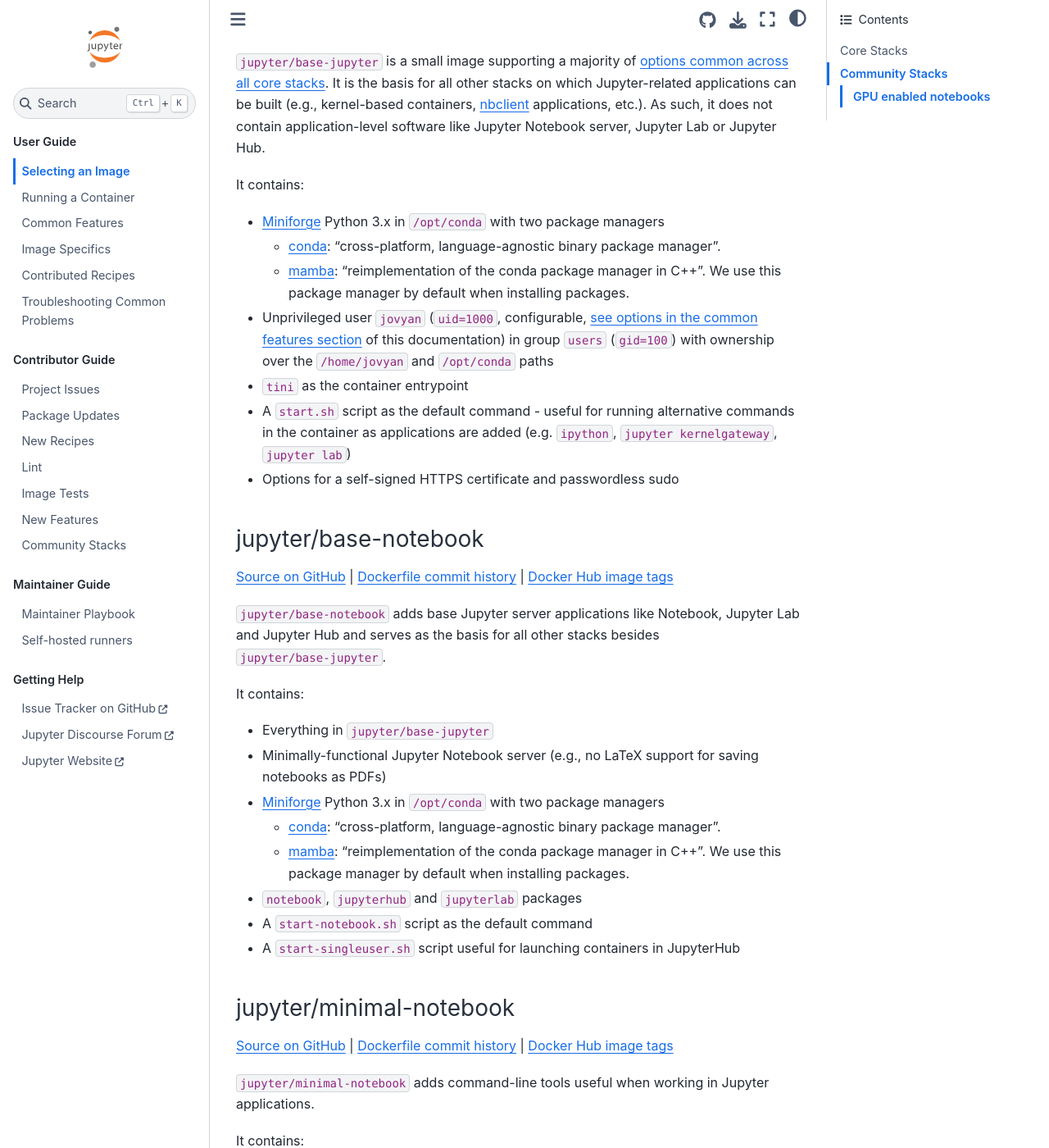
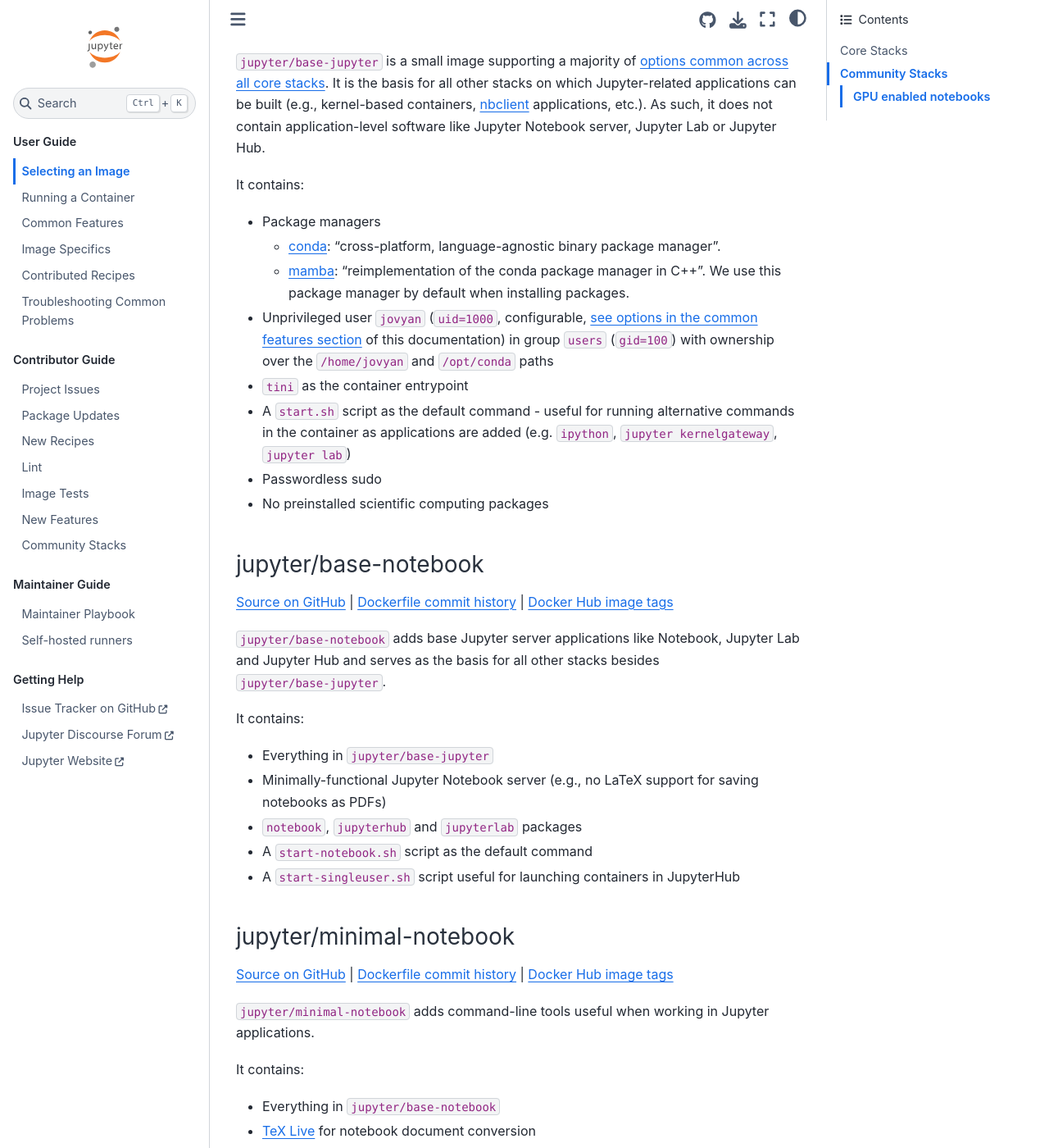
Before and after one commit to jupyter/docker-stacks, a Sphinx documentation site: the page built from docs/using/selecting.md, in a window 1280 px wide and 1400 px high, scrolled down 635 px. Shown: the whole window at 82% size. Built offline with Sphinx 7.4.7 and the Sphinx Book theme 1.1.4, drawn with Linux system fonts in a browser that asks for light colours.

Commit message:
Apply review comments, remove obsolute Miniforge reference

```diff
--- a/docs/using/selecting.md
+++ b/docs/using/selecting.md
@@ -29,14 +29,15 @@
 
 It contains:
 
-- [Miniforge](https://github.com/conda-forge/miniforge) Python 3.x in `/opt/conda` with two package managers
+- Package managers
   - [conda](https://github.com/conda/conda): "cross-platform, language-agnostic binary package manager".
   - [mamba](https://github.com/mamba-org/mamba): "reimplementation of the conda package manager in C++". We use this package manager by default when installing packages.
 - Unprivileged user `jovyan` (`uid=1000`, configurable, [see options in the common features section](./common.md) of this documentation) in group `users` (`gid=100`)
   with ownership over the `/home/jovyan` and `/opt/conda` paths
 - `tini` as the container entrypoint
 - A `start.sh` script as the default command - useful for running alternative commands in the container as applications are added (e.g. `ipython`, `jupyter kernelgateway`, `jupyter lab`)
-- Options for a self-signed HTTPS certificate and passwordless sudo
+- Passwordless sudo
+- No preinstalled scientific computing packages
 
 ### jupyter/base-notebook
 
@@ -51,9 +52,6 @@
 
 - Everything in `jupyter/base-jupyter`
 - Minimally-functional Jupyter Notebook server (e.g., no LaTeX support for saving notebooks as PDFs)
-- [Miniforge](https://github.com/conda-forge/miniforge) Python 3.x in `/opt/conda` with two package managers
-  - [conda](https://github.com/conda/conda): "cross-platform, language-agnostic binary package manager".
-  - [mamba](https://github.com/mamba-org/mamba): "reimplementation of the conda package manager in C++". We use this package manager by default when installing packages.
 - `notebook`, `jupyterhub` and `jupyterlab` packages
 - A `start-notebook.sh` script as the default command
 - A `start-singleuser.sh` script useful for launching containers in JupyterHub
```
Also changed, not shown: 6 other files.
